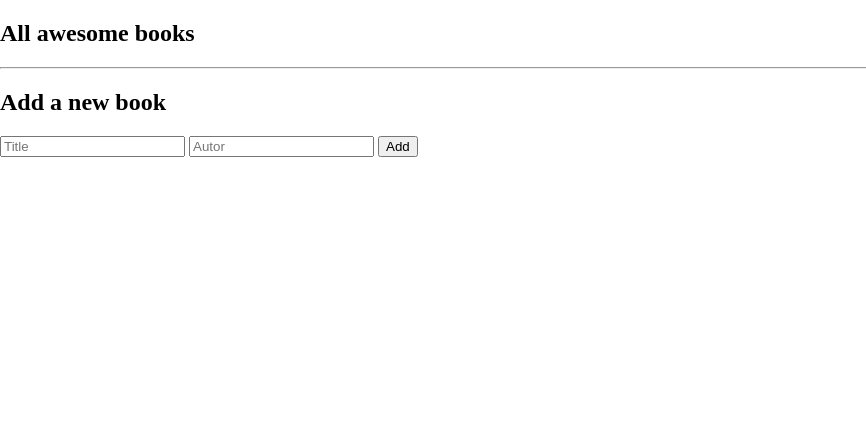
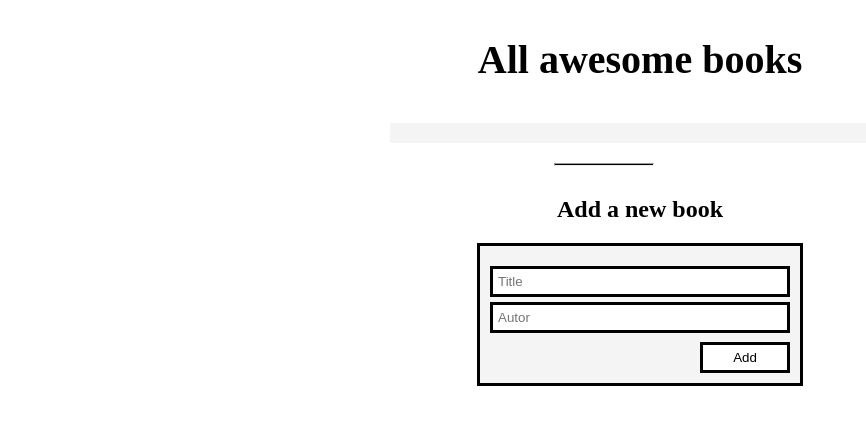
Before and after one commit to Pi1998/awe-books, a website: page index.html in a window 1280 px wide. Shown: the whole page, without its empty margins (0-866 px from the left). Drawn offline with Linux system fonts and the light colour scheme.

Commit message:
Add styles for awe books

```diff
--- a/index.css
+++ b/index.css
@@ -1,12 +1,108 @@
-body {
+* {
     margin: 0;
     padding: 0;
+    box-sizing: border-box;
   }
 
-#title-input {
+  body {
+    padding: 2%;
+    height: 100vh;
+  }
+
+  h1 {
+    font-size: 40px;
+    padding-bottom: 20px;
+    margin-top: 10px;
+    text-align: center;
+  }
+
+  form {
+    display: flex;
+    flex-direction: column;
+    align-items: flex-end;
+    margin-top: 10px;
+    max-width: 400px;
+  }
+
+  input {
+    padding: 5px;
+    margin-bottom: 5px;
+    width: 300px;
+    border: solid 3px;
+  }
+
+  button {
+    width: 30%;
+    background-color: #fff;
+    color: black;
+    border: solid 3px;
+    border-color: black;
+    padding: 5px 10px;
+    cursor: pointer;
+  }
+
+  input:focus {
+    outline: none;
+  }
+
+  .book-plate {
+    display: flex;
+    justify-content: space-between;
+    align-items: center;
+    margin-bottom: 10px;
+    padding: 5px;
+    background-color: #fff;
+  }
+
+  .book-plate p {
+    font-weight: bold;
+  }
+
+  .books {
+    margin: 20px auto;
+    max-width: 500px;
+    padding: 10px;
+    background-color: #f4f4f4;
+  }
+
+  hr {
+    width: 100px;
+    height: 3px;
+    background-color: black;
+    margin: 0 57% 0 43%;
+  }
+
+  .add-new-books {
+    display: flex;
+    flex-direction: column;
+    align-items: center;
+  }
+
+  h2 {
+    margin-top: 30px;
+  }
+
+  #add-form {
+    margin: 20px auto;
+    max-width: 500px;
+    padding: 10px;
+    background-color: #f4f4f4;
+    border: solid 3px;
+  }
+
+  #titile {
     margin-bottom: 3%;
   }
 
-#author-input {
+  #book-author {
     margin-bottom: 3%;
   }
+
+  .delete-btn {
+    background-color: #fff;
+    color: black;
+    border: solid 3px;
+    border-color: black;
+    padding: 5px 10px;
+    cursor: pointer;
+  }
```
Lines whose indentation alone changed are shown as unchanged.
